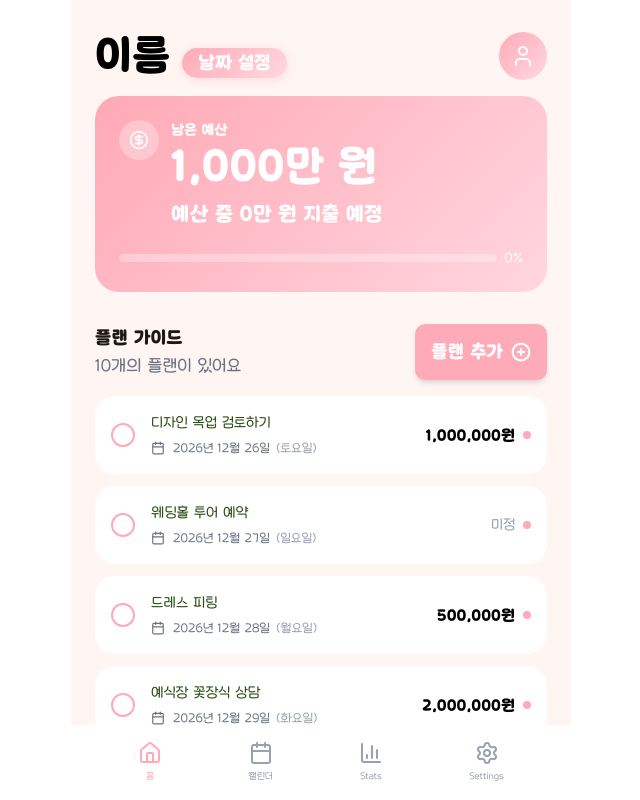
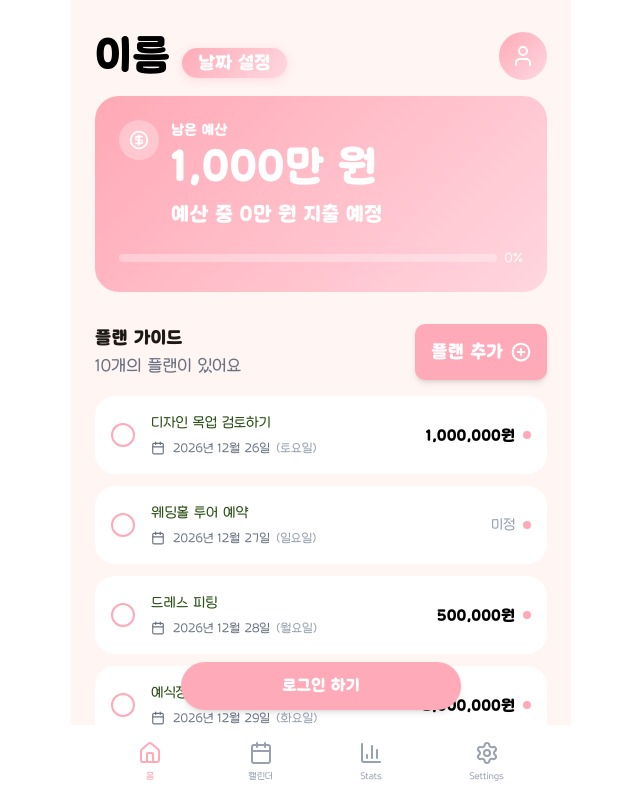
Before and after one commit to Junnnnnnnnnnn/wedding-plant, a Next.js app: page /main in a window 1280 px wide. Shown: the whole page, without its empty margins (319-959 px from the left). Built offline with nearby package versions, Linux system fonts and the light colour scheme.

Commit message:
feat: add login button functionality and integrate scroll direction handling in BottomTabBar and AddPlanPage

```diff
--- a/app/add-plen/page.tsx
+++ b/app/add-plen/page.tsx
@@ -3,6 +3,9 @@
 import React, { useState, useEffect, useMemo, useRef } from "react";
 import { useRouter } from "next/navigation";
 import BottomTabBar from "../components/BottomTabBar";
+import LoginRequiredModal from "../components/LoginRequiredModal";
+import { getToken } from "@/lib/api";
+import { useScrollDirection } from "../hooks/useScrollDirection";
 import DatePickerModal from "../components/DatePickerModal";
 import { useWedding } from "../contexts/WeddingContext";
 
@@ -60,6 +63,9 @@ export default function AddPlanPage() {
   const [hasSearched, setHasSearched] = useState(false);
   const mapContainerRef = useRef<HTMLDivElement>(null);
   const newCategoryInputRef = useRef<HTMLInputElement>(null);
+  const [showLoginRequiredModal, setShowLoginRequiredModal] = useState(false);
+  const mainScrollRef = useRef<HTMLElement>(null);
+  const scrollDirection = useScrollDirection(mainScrollRef);
 
   /**
    * ============================================================================
@@ -577,7 +583,10 @@ export default function AddPlanPage() {
 
   return (
     <div className="flex h-[100dvh] justify-center bg-[#FFF5F2] px-0 text-stone-900 lg:bg-white lg:px-6">
-      <main className="relative flex h-full w-full max-w-[500px] flex-col items-center overflow-y-auto bg-[#FFF5F2] px-6 pt-6 pb-24">
+      <main
+        ref={mainScrollRef}
+        className="relative flex h-full w-full max-w-[500px] flex-col items-center overflow-y-auto bg-[#FFF5F2] px-6 pt-6 pb-24"
+      >
         {/* 뒤로가기 버튼 */}
         <button
           type="button"
@@ -1145,12 +1154,21 @@ export default function AddPlanPage() {
       {/* 하단 탭바 - Sticky로 최상단에 고정 */}
       <BottomTabBar
         activeTab="home"
+        showLoginButton={
+          !getToken() && !showLoginRequiredModal
+        }
+        onLoginClick={() => setShowLoginRequiredModal(true)}
+        scrollDirection={scrollDirection}
         onTabClick={(tab) => {
           if (tab === "home") {
             router.push("/main");
           }
           // TODO: 나머지 탭들은 나중에 처리
         }}
+      />
+      <LoginRequiredModal
+        show={showLoginRequiredModal}
+        onClose={() => setShowLoginRequiredModal(false)}
       />
 
       {/* 카테고리 선택 모달 */}
--- a/app/components/BottomTabBar.tsx
+++ b/app/components/BottomTabBar.tsx
@@ -8,12 +8,19 @@ type TabType = "home" | "calendar" | "stats" | "settings";
 interface BottomTabBarProps {
   activeTab?: TabType;
   onTabClick?: (tab: TabType) => void;
+  showLoginButton?: boolean;
+  onLoginClick?: () => void;
+  /** When "down", login button slides down (hide). When "up" or null, shows. */
+  scrollDirection?: "up" | "down" | null;
 }
 /* eslint-enable react/require-default-props */
 
 export default function BottomTabBar({
   activeTab = "home",
   onTabClick,
+  showLoginButton = false,
+  onLoginClick,
+  scrollDirection = null,
 }: BottomTabBarProps) {
   const tabs: Array<{
     id: TabType;
@@ -33,8 +40,29 @@ export default function BottomTabBar({
   };
 
   return (
-    <nav className="fixed bottom-0 left-0 right-0 z-50 flex justify-center bg-white">
-      <div className="flex w-full max-w-[500px] items-center justify-around px-6 py-4">
+    <div className="fixed bottom-0 left-0 right-0 z-[100] flex flex-col items-center">
+      {showLoginButton && onLoginClick && (
+        <div className="w-full max-w-[500px] min-h-[70px] px-6 pb-2 flex items-center justify-center bg-transparent overflow-hidden">
+          <button
+            type="button"
+            onClick={onLoginClick}
+            className="w-full max-w-[280px] py-3 rounded-full text-white font-semibold text-base transition-transform hover:scale-[1.02] active:scale-[0.98] shadow-md"
+            style={{
+              backgroundColor: "#FFAAB8",
+              transform:
+                scrollDirection === "down"
+                  ? "translateY(calc(100% + 16px)) scale(0.95)"
+                  : "translateY(0) scale(1)",
+              transition:
+                "transform 0.5s cubic-bezier(0.175, 0.885, 0.32, 1.275)",
+            }}
+          >
+            로그인 하기
+          </button>
+        </div>
+      )}
+      <nav className="w-full flex justify-center bg-white">
+        <div className="flex w-full max-w-[500px] items-center justify-around px-6 py-4">
         {tabs.map((tab) => {
           const Icon = tab.icon;
           const isActive = activeTab === tab.id;
@@ -62,7 +90,8 @@ export default function BottomTabBar({
             </button>
           );
         })}
-      </div>
-    </nav>
+        </div>
+      </nav>
+    </div>
   );
 }
--- /dev/null
+++ b/app/hooks/useScrollDirection.ts
@@ -0,0 +1,52 @@
+"use client";
+
+import { useEffect, useRef, useState } from "react";
+
+type ScrollDirection = "up" | "down" | null;
+
+const SCROLL_THRESHOLD = 10;
+
+/**
+ * Returns scroll direction based on scroll container.
+ * 'down' = user scrolled down (hide login button)
+ * 'up' = user scrolled up (show login button)
+ */
+export function useScrollDirection(
+  scrollRef: React.RefObject<HTMLElement | null>
+): ScrollDirection {
+  const [direction, setDirection] = useState<ScrollDirection>(null);
+  const lastScrollTop = useRef(0);
+  const lastDirection = useRef<ScrollDirection>(null);
+  const ticking = useRef(false);
+
+  useEffect(() => {
+    const el = scrollRef.current;
+    if (!el) return;
+
+    const handleScroll = () => {
+      if (!ticking.current) {
+        window.requestAnimationFrame(() => {
+          if (!scrollRef.current) return;
+          const scrollTop = scrollRef.current.scrollTop;
+          const delta = scrollTop - lastScrollTop.current;
+
+          if (Math.abs(delta) > SCROLL_THRESHOLD) {
+            const newDirection: ScrollDirection = delta > 0 ? "down" : "up";
+            if (lastDirection.current !== newDirection) {
+              setDirection(newDirection);
+              lastDirection.current = newDirection;
+            }
+            lastScrollTop.current = scrollTop;
+          }
+          ticking.current = false;
+        });
+        ticking.current = true;
+      }
+    };
+
+    el.addEventListener("scroll", handleScroll, { passive: true });
+    return () => el.removeEventListener("scroll", handleScroll);
+  }, [scrollRef]);
+
+  return direction;
+}
--- a/app/main/page.tsx
+++ b/app/main/page.tsx
@@ -18,6 +18,7 @@ import GuestPlanLimitModal from "../components/GuestPlanLimitModal";
 import { useWedding } from "../contexts/WeddingContext";
 import { useApi } from "../contexts/ApiContext";
 import { getToken, clearAllStoredData } from "@/lib/api";
+import { useScrollDirection } from "../hooks/useScrollDirection";
 
 /** API weddingDate "YYYY-MM-DD" → { year, month, day } */
 function parseWeddingDate(
@@ -236,6 +237,8 @@ export default function MainPage() {
   const [showLoginRequiredModal, setShowLoginRequiredModal] = useState(false);
   const [showProfileEditModal, setShowProfileEditModal] = useState(false);
   const [showGuestPlanLimitModal, setShowGuestPlanLimitModal] = useState(false);
+  const mainScrollRef = useRef<HTMLElement>(null);
+  const scrollDirection = useScrollDirection(mainScrollRef);
 
   // 체크박스 토글 핸들러
   const handleToggleCheck = (id: number) => {
@@ -265,7 +268,10 @@ export default function MainPage() {
         show={searchParams.get("kakao_login") === "1"}
         onSuccessFromMain={() => fetchPlanUser(handleApiError)}
       />
-      <main className="flex h-full w-full max-w-[500px] flex-col items-center overflow-y-auto bg-[#FFF5F2] px-6">
+      <main
+        ref={mainScrollRef}
+        className="flex h-full w-full max-w-[500px] flex-col items-center overflow-y-auto bg-[#FFF5F2] px-6"
+      >
         <div className="w-full pt-8">
           {/* 상단 영역 */}
           <div className="w-full flex items-center justify-between">
@@ -555,6 +561,13 @@ export default function MainPage() {
       {/* 하단 탭바 - Sticky로 최상단에 고정 */}
       <BottomTabBar
         activeTab="home"
+        showLoginButton={
+          !getToken() &&
+          !showGuestPlanLimitModal &&
+          !showLoginRequiredModal
+        }
+        onLoginClick={() => setShowLoginRequiredModal(true)}
+        scrollDirection={scrollDirection}
         onTabClick={(tab) => {
           if (tab === "home") {
             // 이미 /main 페이지에 있으면 새로고침, 아니면 이동
```
